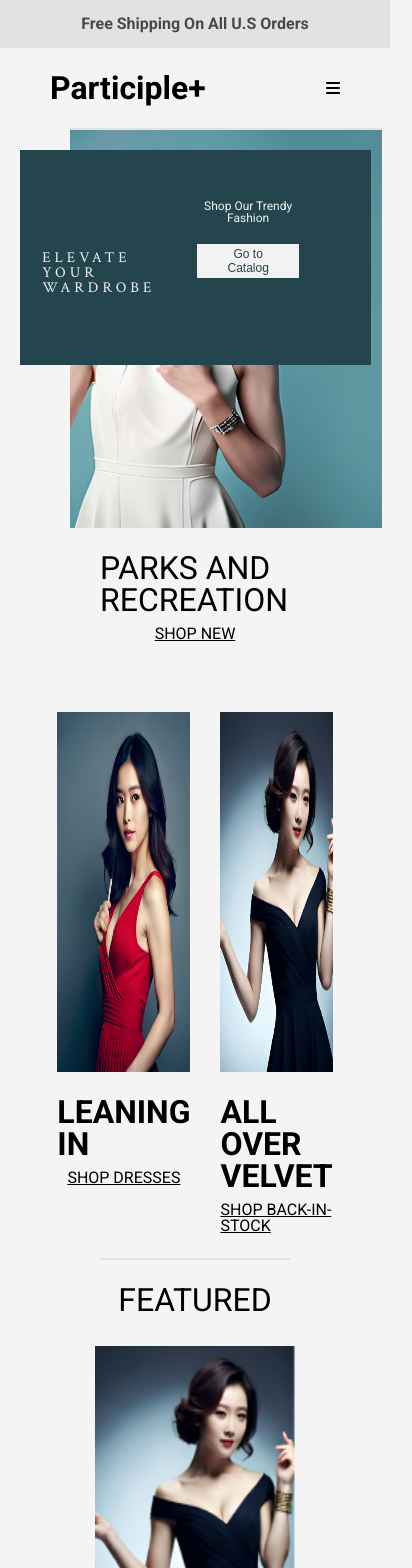
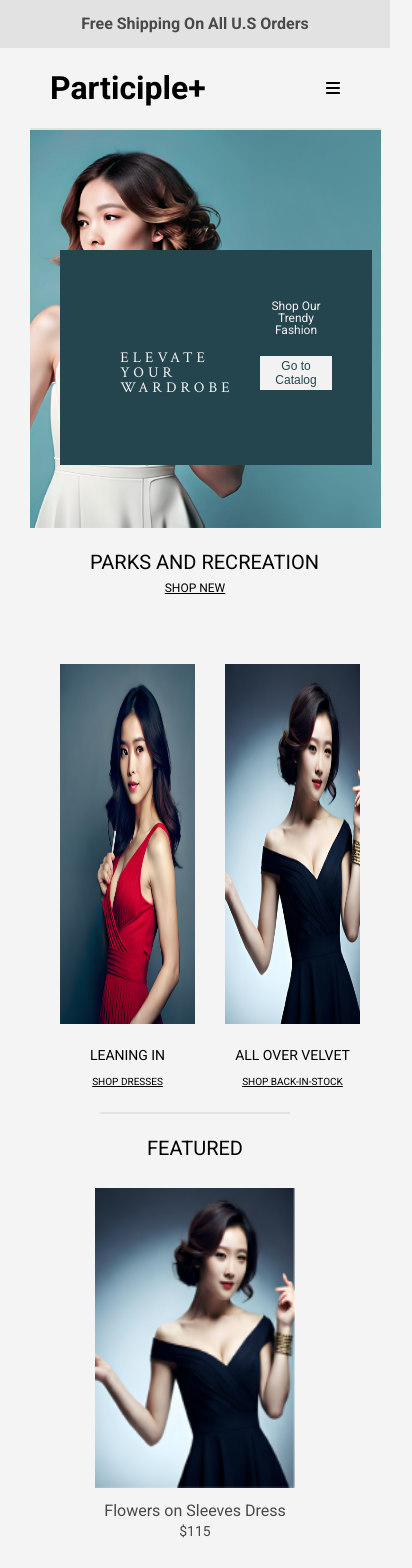
Before and after one commit to oreoluwa212/store_clothing, a React (Vite) app: page / in a window 390 px wide. Shown: the top 1568 px of the page, 412 px wide, since content can reach past the window. Built offline with nearby package versions, Linux system fonts and the light colour scheme.

Commit message:
responsive featured section updated

```diff
--- a/src/styles/PageStyles.scss
+++ b/src/styles/PageStyles.scss
@@ -150,7 +150,8 @@
   }
 
   @media (max-width: 598px) {
-    width: 80%;
+    width: 90%;
+  margin: 0 30px;
   }
 
   .elevate {
@@ -178,9 +179,10 @@
 
     @media (max-width: 598px) {
       left: 0;
-      margin-top: 100px;
-      width: 90%;
-      margin-left: 20px;
+      margin-top: 200px;
+      width: 80%;
+      margin-left: 60px;
+      padding-left: 120px;
       transition: 850ms;
       align-items: flex-start;
       display: flex;
@@ -271,8 +273,7 @@
 
           @media (max-width: 598px) {
             font-size: 14px;
-
-            padding: 3px 30px;
+            padding: 3px 15px;
           }
 
           @media (max-width: 430px) {
@@ -302,12 +303,30 @@
     align-items: center;
     gap: 10px;
 
+    @media (max-width: 570px) {
+        width: 300px;
+      }
+
     h1 {
       font-weight: 400;
+
+      @media (max-width: 570px) {
+          font-size: 20px;
+          width: 100%;
+        margin-left: 90px;
+          font-weight: 400;
+        }
     }
 
     a {
       text-decoration: underline;
+
+
+        @media (max-width: 420px) {
+          font-size: 12px;
+          font-weight: 400;
+        }
+
     }
   }
 
@@ -316,12 +335,22 @@
     justify-content: space-between;
     gap: 30px;
 
+        @media (max-width: 420px) {
+          width: 400px;
+          margin-left: 30px;
+          padding: 0 50px;
+        }
     .img1,
     .img2 {
       display: flex;
       flex-direction: column;
       align-items: center;
       gap: 24px;
+
+      @media (max-width: 420px) {
+        width: 100%;
+      }
+    }
 
       img {
         width: 100%;
@@ -345,15 +374,29 @@
         align-items: center;
         gap: 10px;
 
+        h1 {
+            @media (max-width: 420px) {
+              font-size: 14px;
+              font-weight: 400;
+            }
+          }
+
         div {
           a {
             text-decoration: underline;
+
+        @media (max-width: 420px) {
+          font-size: 10px;
+          font-weight: 400;
           }
         }
+
+
       }
     }
   }
 }
+
 
 // Featured Section
 .featured-section {
@@ -375,6 +418,12 @@
 
     h1 {
       font-weight: 400;
+
+          @media (max-width: 420px) {
+            font-size: 20px;
+            font-weight: 400;
+          }
+
     }
   }
 
```
